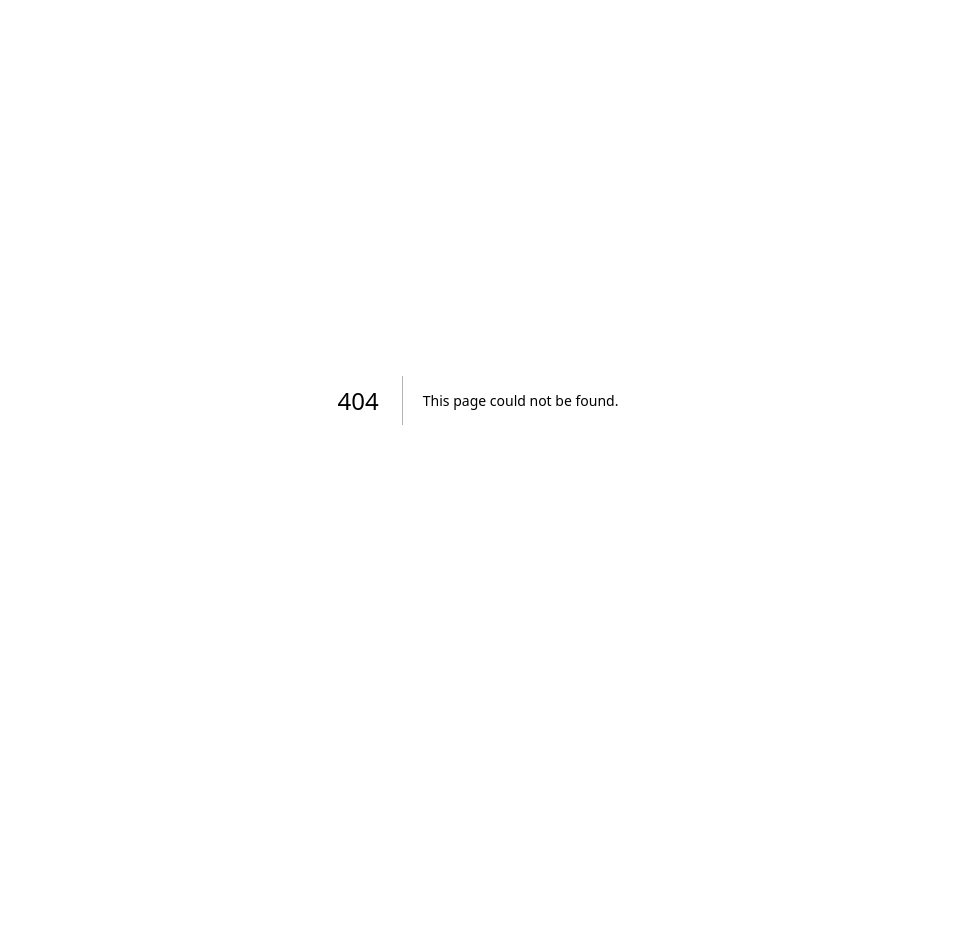
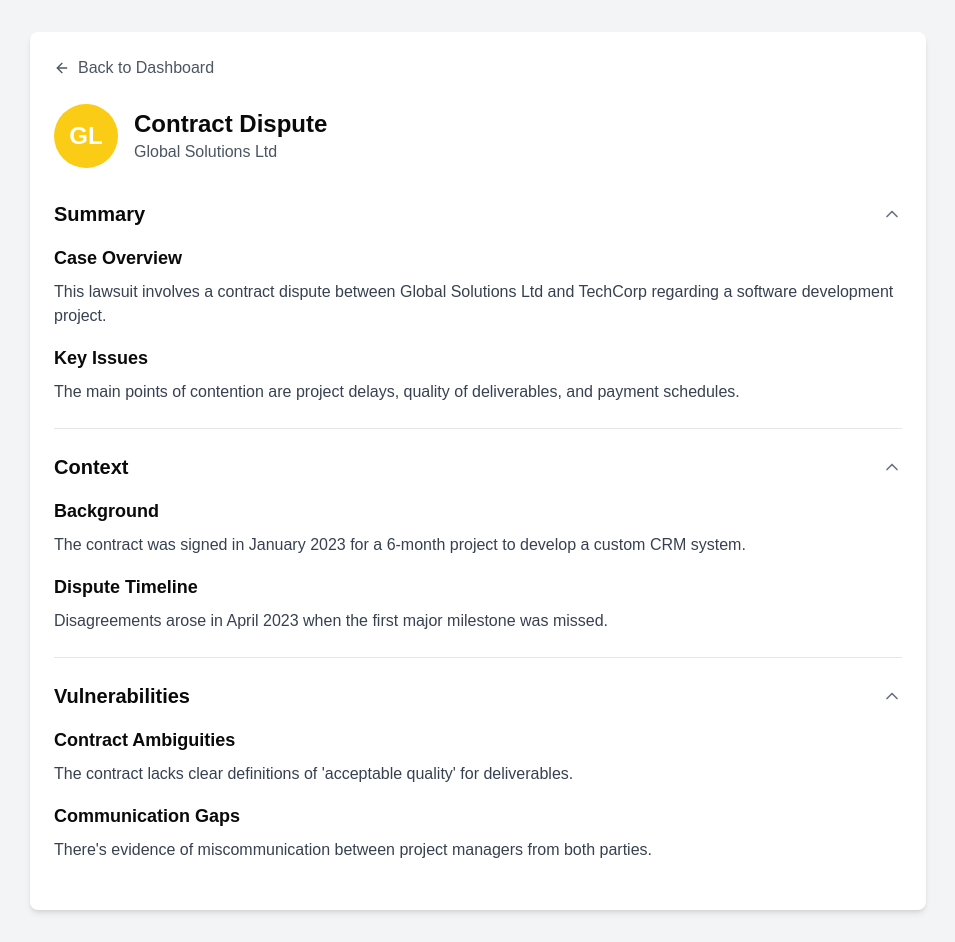
Before and after one commit to root-daemon/researchsonics-frontend, a Next.js app: page /client/1/lawsuit/1 in a window 1280 px wide. Before the commit this address had no page. Shown: the whole page, without its empty margins (162-1117 px from the left). Before the commit the page ends 800 px from the top, so only its background shows below. Built offline with nearby package versions, Linux system fonts and the light colour scheme.

Commit message:
feat: law page

```diff
--- /dev/null
+++ b/app/client/[clientId]/lawsuit/[lawsuitId]/page.tsx
@@ -0,0 +1,154 @@
+"use client";
+
+import { useState, useEffect } from "react";
+import { ArrowLeft, ChevronUp, ChevronDown } from "lucide-react";
+import Link from "next/link";
+
+interface SubSection {
+  title: string;
+  content: string;
+}
+
+interface LawsuitDetails {
+  summary: SubSection[];
+  context: SubSection[];
+  vulnerabilities: SubSection[];
+}
+
+const LawsuitDetailsPage = () => {
+  const [lawsuitDetails, setLawsuitDetails] = useState<LawsuitDetails | null>(
+    null,
+  );
+  const [loading, setLoading] = useState(true);
+  const [expandedSections, setExpandedSections] = useState({
+    summary: true,
+    context: true,
+    vulnerabilities: true,
+  });
+
+  useEffect(() => {
+    const fetchLawsuitDetails = async () => {
+      await new Promise((resolve) => setTimeout(resolve, 2000));
+      setLawsuitDetails({
+        summary: [
+          {
+            title: "Case Overview",
+            content:
+              "This lawsuit involves a contract dispute between Global Solutions Ltd and TechCorp regarding a software development project.",
+          },
+          {
+            title: "Key Issues",
+            content:
+              "The main points of contention are project delays, quality of deliverables, and payment schedules.",
+          },
+        ],
+        context: [
+          {
+            title: "Background",
+            content:
+              "The contract was signed in January 2023 for a 6-month project to develop a custom CRM system.",
+          },
+          {
+            title: "Dispute Timeline",
+            content:
+              "Disagreements arose in April 2023 when the first major milestone was missed.",
+          },
+        ],
+        vulnerabilities: [
+          {
+            title: "Contract Ambiguities",
+            content:
+              "The contract lacks clear definitions of 'acceptable quality' for deliverables.",
+          },
+          {
+            title: "Communication Gaps",
+            content:
+              "There's evidence of miscommunication between project managers from both parties.",
+          },
+        ],
+      });
+      setLoading(false);
+    };
+
+    fetchLawsuitDetails();
+  }, []);
+
+  const toggleSection = (section: keyof typeof expandedSections) => {
+    setExpandedSections((prev) => ({ ...prev, [section]: !prev[section] }));
+  };
+
+  return (
+    <div className="min-h-screen bg-gray-100 p-8">
+      <div className="mx-auto max-w-4xl rounded-lg bg-white p-6 shadow-md">
+        <Link
+          href="/"
+          className="mb-6 inline-flex items-center text-gray-600 hover:text-gray-800"
+        >
+          <ArrowLeft className="mr-2 h-4 w-4" />
+          Back to Dashboard
+        </Link>
+
+        <div className="mb-8 flex items-center">
+          <div className="mr-4 flex h-16 w-16 items-center justify-center rounded-full bg-yellow-400 text-2xl font-bold text-white">
+            GL
+          </div>
+          <div>
+            <h1 className="text-2xl font-bold">Contract Dispute</h1>
+            <p className="text-gray-600">Global Solutions Ltd</p>
+          </div>
+        </div>
+
+        {["summary", "context", "vulnerabilities"].map((section, index) => (
+          <div
+            key={section}
+            className={`mb-6 ${index !== 0 ? "border-t border-gray-200 pt-6" : ""}`}
+          >
+            <button
+              onClick={() =>
+                toggleSection(section as keyof typeof expandedSections)
+              }
+              className="mb-4 flex w-full items-center justify-between"
+            >
+              <h2 className="text-xl font-semibold capitalize">{section}</h2>
+              {expandedSections[section as keyof typeof expandedSections] ? (
+                <ChevronUp className="h-5 w-5 text-gray-500" />
+              ) : (
+                <ChevronDown className="h-5 w-5 text-gray-500" />
+              )}
+            </button>
+            {expandedSections[section as keyof typeof expandedSections] && (
+              <div className="space-y-4">
+                {loading ? (
+                  <>
+                    {[1, 2].map((item) => (
+                      <div key={item} className="animate-pulse">
+                        <div className="mb-2 h-4 w-1/4 rounded bg-gray-200"></div>
+                        <div className="mb-1 h-4 w-3/4 rounded bg-gray-200"></div>
+                        <div className="h-4 w-1/2 rounded bg-gray-200"></div>
+                      </div>
+                    ))}
+                  </>
+                ) : (
+                  <>
+                    {lawsuitDetails?.[section as keyof LawsuitDetails].map(
+                      (subSection, index) => (
+                        <div key={index}>
+                          <h3 className="mb-2 text-lg font-semibold">
+                            {subSection.title}
+                          </h3>
+                          <p className="text-gray-700">{subSection.content}</p>
+                        </div>
+                      ),
+                    )}
+                  </>
+                )}
+              </div>
+            )}
+          </div>
+        ))}
+      </div>
+    </div>
+  );
+};
+
+export default LawsuitDetailsPage;
--- a/app/client/[id]/page.tsx
+++ b/app/client/[clientId]/page.tsx
@@ -3,7 +3,7 @@
 export default function ClientDetailsPage({
   params,
 }: {
-  params: { id: string };
+  params: { clientId: string };
 }) {
-  return <ClientDetails id={parseInt(params.id, 10)} />;
+  return <ClientDetails id={parseInt(params.clientId, 10)} />;
 }
--- a/app/page.tsx
+++ b/app/page.tsx
@@ -23,7 +23,6 @@
 import CreateClient from "./components/createClient";
 import clientsData from "@/lib/clients";
 
-// Navbar Component
 const Navbar = () => (
   <nav className="bg-white p-4 text-black">
     <div className="container mx-auto flex items-center justify-between">
@@ -34,12 +33,11 @@
   </nav>
 );
 
-// Home Component
 export default function Home() {
   // eslint-disable-next-line @typescript-eslint/no-unused-vars
-  const [clients, setClients] = useState(clientsData); // Set initial clients
+  const [clients, setClients] = useState(clientsData);
   const [isDialogOpen, setIsDialogOpen] = useState(false);
-  const router = useRouter(); // Ensure useRouter is client-side
+  const router = useRouter();
 
   return (
     <div className="min-h-screen bg-gray-100">
--- /dev/null
+++ b/components/lawsuit-details.tsx
@@ -0,0 +1,115 @@
+"use client"
+
+import { useState, useEffect } from 'react'
+import { ArrowLeft, ChevronUp, ChevronDown } from 'lucide-react'
+import Link from 'next/link'
+
+interface SubSection {
+  title: string
+  content: string
+}
+
+interface LawsuitDetails {
+  summary: SubSection[]
+  context: SubSection[]
+  vulnerabilities: SubSection[]
+}
+
+export function LawsuitDetails() {
+  const [lawsuitDetails, setLawsuitDetails] = useState<LawsuitDetails | null>(null)
+  const [loading, setLoading] = useState(true)
+  const [expandedSections, setExpandedSections] = useState({
+    summary: true,
+    context: true,
+    vulnerabilities: true,
+  })
+
+  useEffect(() => {
+    const fetchLawsuitDetails = async () => {
+      // Simulating API call
+      await new Promise(resolve => setTimeout(resolve, 2000))
+      setLawsuitDetails({
+        summary: [
+          { title: "Case Overview", content: "This lawsuit involves a contract dispute between Global Solutions Ltd and TechCorp regarding a software development project." },
+          { title: "Key Issues", content: "The main points of contention are project delays, quality of deliverables, and payment schedules." },
+        ],
+        context: [
+          { title: "Background", content: "The contract was signed in January 2023 for a 6-month project to develop a custom CRM system." },
+          { title: "Dispute Timeline", content: "Disagreements arose in April 2023 when the first major milestone was missed." },
+        ],
+        vulnerabilities: [
+          { title: "Contract Ambiguities", content: "The contract lacks clear definitions of 'acceptable quality' for deliverables." },
+          { title: "Communication Gaps", content: "There's evidence of miscommunication between project managers from both parties." },
+        ],
+      })
+      setLoading(false)
+    }
+
+    fetchLawsuitDetails()
+  }, [])
+
+  const toggleSection = (section: keyof typeof expandedSections) => {
+    setExpandedSections(prev => ({ ...prev, [section]: !prev[section] }))
+  }
+
+  return (
+    <div className="min-h-screen bg-gray-100 p-8">
+      <div className="max-w-4xl mx-auto bg-white rounded-lg shadow-md p-6">
+        <Link href="/dashboard" className="inline-flex items-center text-gray-600 hover:text-gray-800 mb-6">
+          <ArrowLeft className="mr-2 h-4 w-4" />
+          Back to Dashboard
+        </Link>
+
+        <div className="flex items-center mb-8">
+          <div className="bg-yellow-400 rounded-full w-16 h-16 flex items-center justify-center text-2xl font-bold text-white mr-4">
+            GL
+          </div>
+          <div>
+            <h1 className="text-2xl font-bold">Contract Dispute</h1>
+            <p className="text-gray-600">Global Solutions Ltd</p>
+          </div>
+        </div>
+
+        {['summary', 'context', 'vulnerabilities'].map((section, index) => (
+          <div key={section} className={`mb-6 ${index !== 0 ? 'border-t border-gray-200 pt-6' : ''}`}>
+            <button
+              onClick={() => toggleSection(section as keyof typeof expandedSections)}
+              className="w-full flex justify-between items-center mb-4"
+            >
+              <h2 className="text-xl font-semibold capitalize">{section}</h2>
+              {expandedSections[section as keyof typeof expandedSections] ? (
+                <ChevronUp className="h-5 w-5 text-gray-500" />
+              ) : (
+                <ChevronDown className="h-5 w-5 text-gray-500" />
+              )}
+            </button>
+            {expandedSections[section as keyof typeof expandedSections] && (
+              <div className="space-y-4">
+                {loading ? (
+                  <>
+                    {[1, 2].map((item) => (
+                      <div key={item} className="animate-pulse">
+                        <div className="h-4 bg-gray-200 rounded w-1/4 mb-2"></div>
+                        <div className="h-4 bg-gray-200 rounded w-3/4 mb-1"></div>
+                        <div className="h-4 bg-gray-200 rounded w-1/2"></div>
+                      </div>
+                    ))}
+                  </>
+                ) : (
+                  <>
+                    {lawsuitDetails?.[section as keyof LawsuitDetails].map((subSection, index) => (
+                      <div key={index}>
+                        <h3 className="font-semibold text-lg mb-2">{subSection.title}</h3>
+                        <p className="text-gray-700">{subSection.content}</p>
+                      </div>
+                    ))}
+                  </>
+                )}
+              </div>
+            )}
+          </div>
+        ))}
+      </div>
+    </div>
+  )
+}
```
